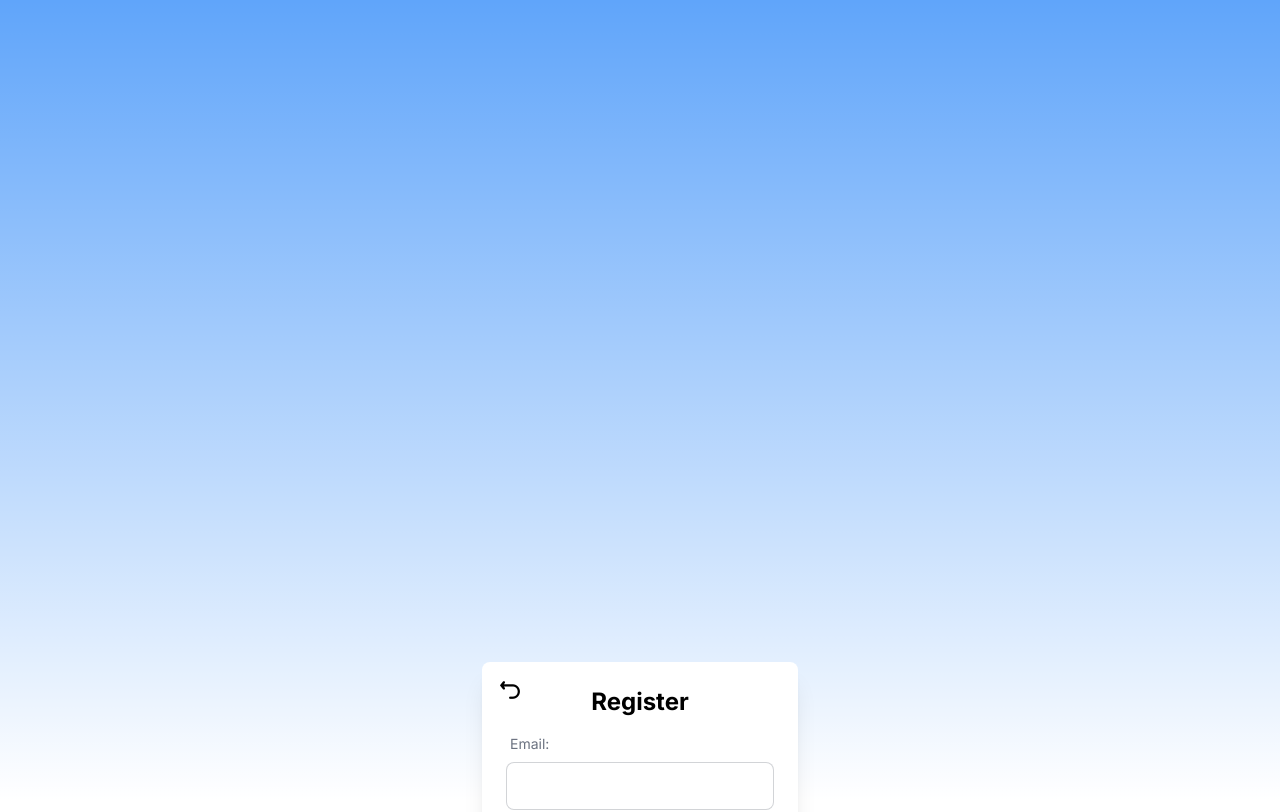
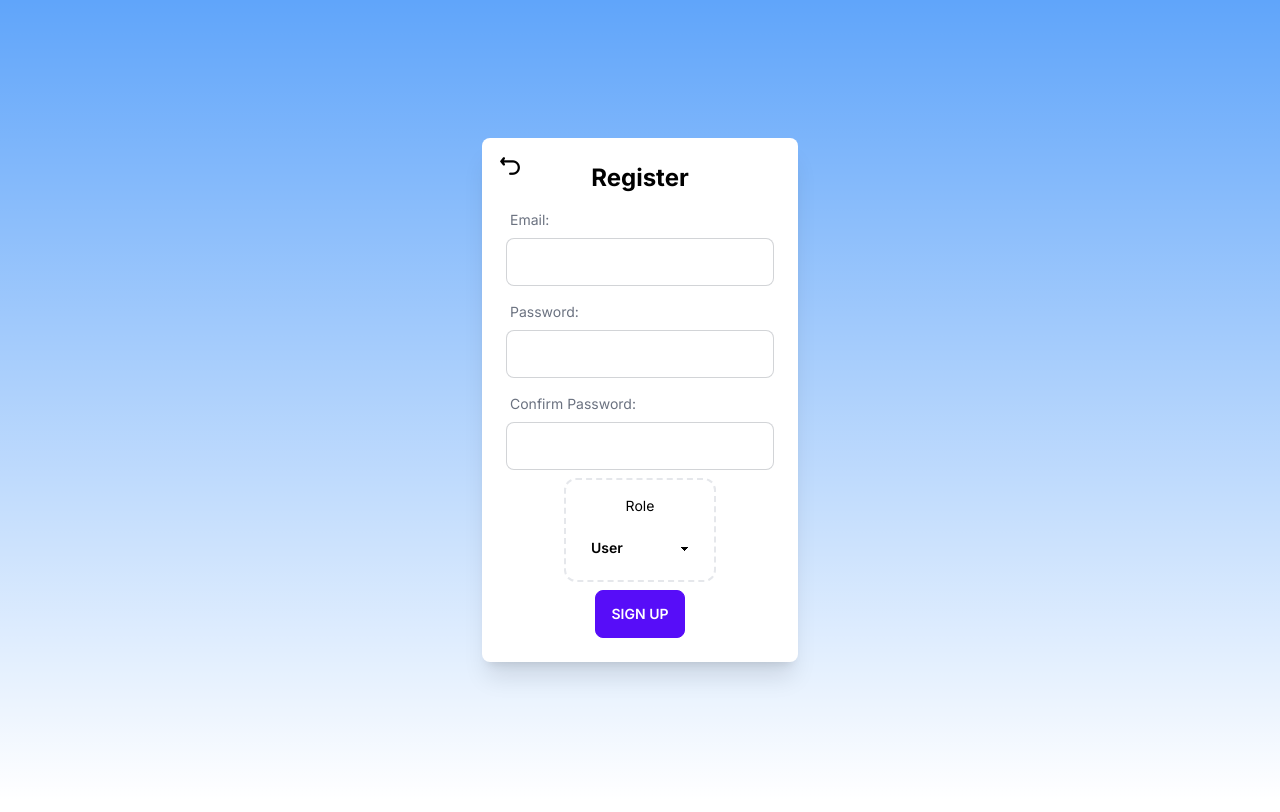
Before and after one commit to Sodolsky/FoodDeliveryApp-Frontend, a Next.js app: page /register in a window 1280 px wide. Shown: the top 812 px of the page. Built offline with nearby package versions, Linux system fonts and the light colour scheme.

Commit message:
Fixed animation

```diff
--- a/src/app/login/LoginForm.tsx
+++ b/src/app/login/LoginForm.tsx
@@ -26,14 +26,15 @@ export const LoginForm = () => {
     //TODO Dodać HTTP requesta na backend
     console.log("Succeess");
   };
+  console.log(playAnimation);
   useEffect(() => {
     setplayAnimation(true);
   }, []);
   return (
     <form
-      className={`-translate-y-full ${
-        playAnimation && "-translate-y-0"
-      } duration-500 transition-all  relative p-6 bg-white rounded-lg border-black shadow-xl flex flex-col justify-center gap-2 items-center `}
+      className={`transition-all ${
+        playAnimation && "!-translate-y-0"
+      } -translate-y-full ease-out duration-500  relative p-6 bg-white rounded-lg border-black shadow-xl flex flex-col justify-center gap-2 items-center `}
       onSubmit={handleSubmit}
     >
       <BackArrow />
--- a/src/app/register/RegisterForm.tsx
+++ b/src/app/register/RegisterForm.tsx
@@ -45,8 +45,8 @@ export const RegisterForm = () => {
   return (
     <form
       className={`translate-y-full relative ${
-        playAniamtion && `translate-y-0`
-      } duration-500 transition-all p-6 bg-white rounded-lg border-black shadow-xl flex flex-col justify-center gap-2 items-center `}
+        playAniamtion && `!translate-y-0`
+      } duration-500 ease-out transition-all p-6 bg-white rounded-lg border-black shadow-xl flex flex-col justify-center gap-2 items-center `}
       onSubmit={handleSubmit}
     >
       <BackArrow />
```
